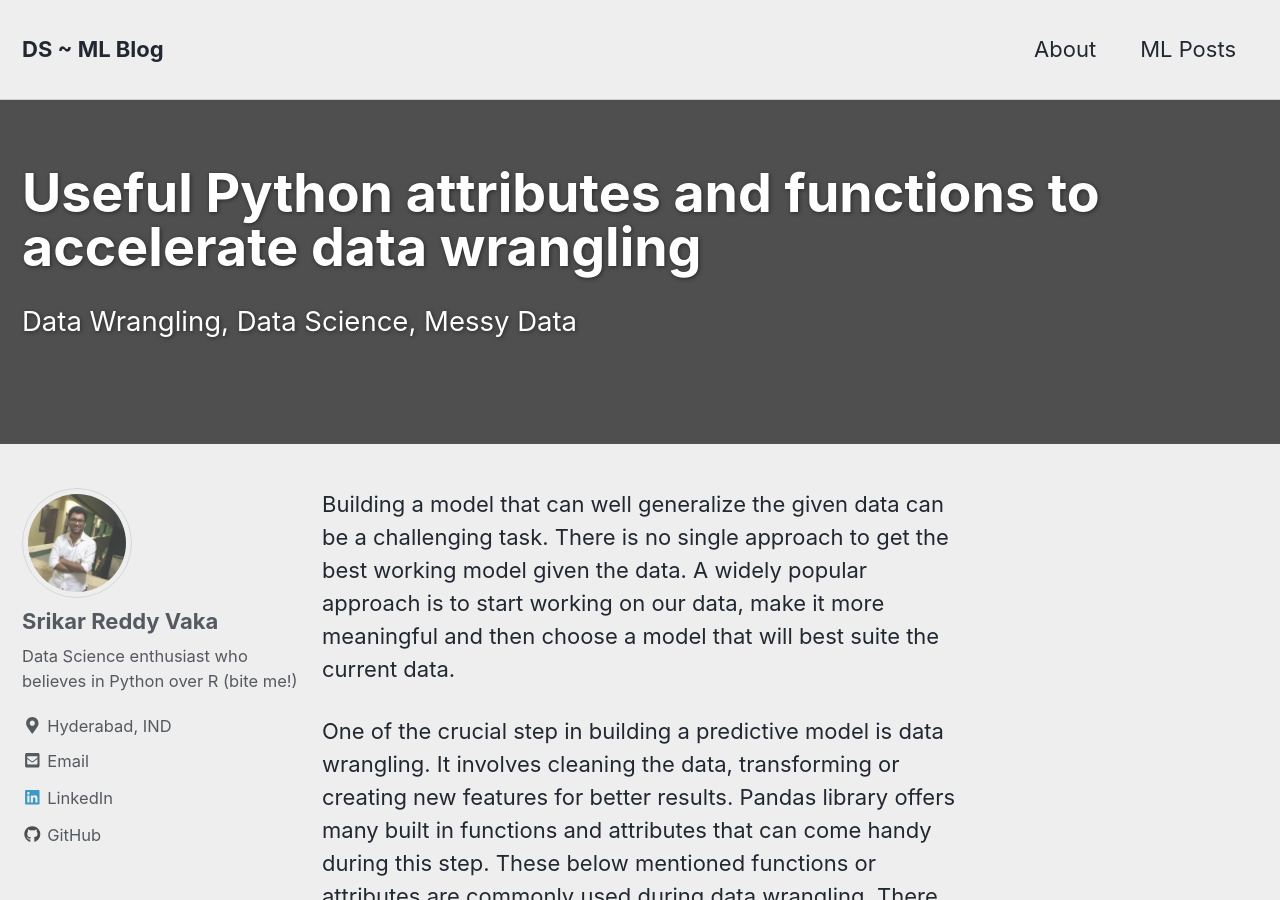
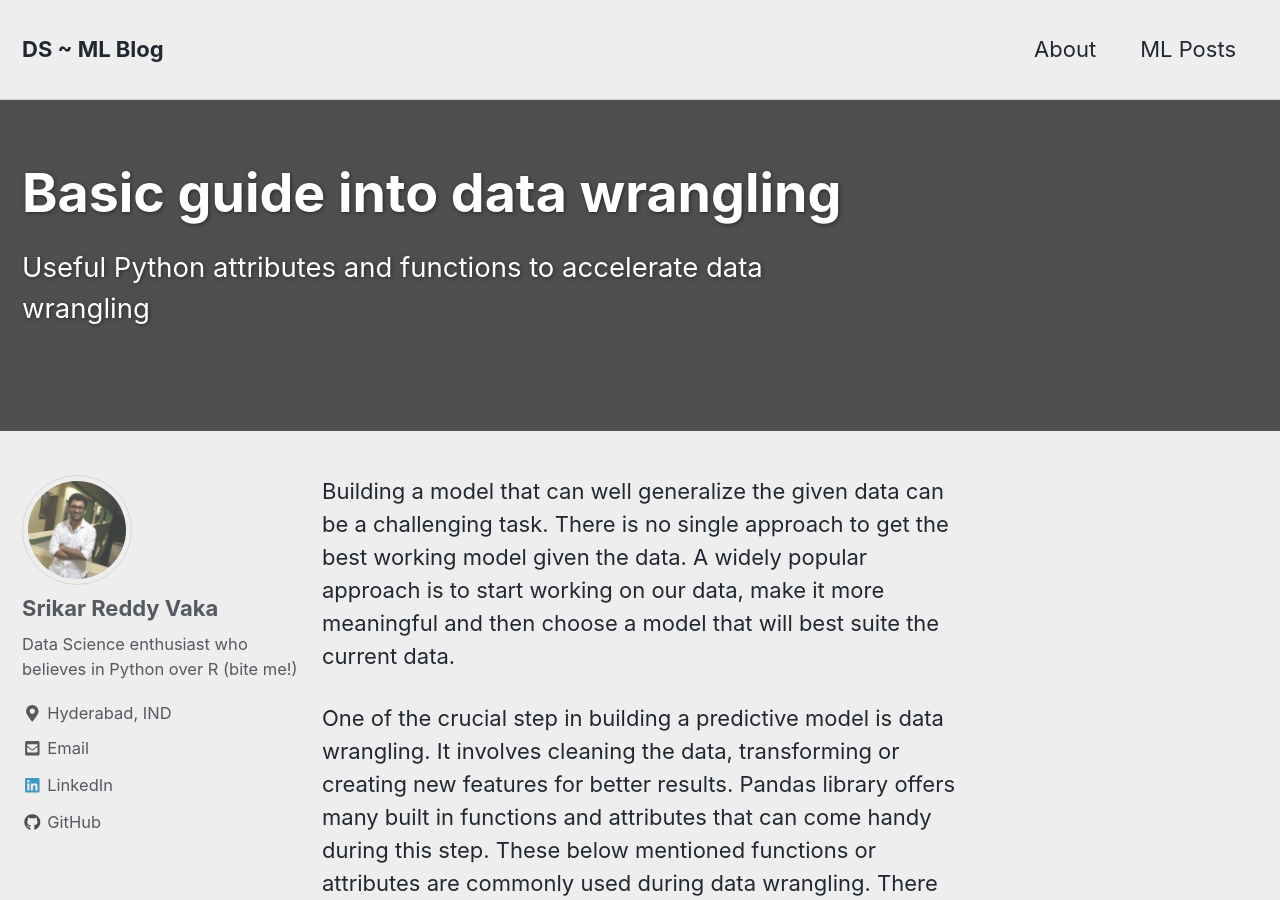
Before and after one commit to srikarvaka/srikarvaka.github.io, a Jekyll site: the page built from _posts/2019-01-09-Few-Python-attributes-and -functions-to-accelerate-data-wrangling-process.md, in a window 1280 px wide and 900 px high. Built offline with Jekyll 4.4.1, drawn with Linux system fonts in a browser that asks for light colours; nearby versions of some CDN libraries; comment, search, counter and statistics services are not loaded; some of the changed text lies outside the part shown.

Commit message:
some changes

```diff
--- a/_posts/2019-01-09-Few-Python-attributes-and -functions-to-accelerate-data-wrangling-process.md
+++ b/_posts/2019-01-09-Few-Python-attributes-and -functions-to-accelerate-data-wrangling-process.md
@@ -1,13 +1,13 @@
 ---
-title: "Useful Python attributes and functions to accelerate data wrangling"
+title: "Basic guide into data wrangling"
 date: 2019-01-12
-tags: [data wrangling, data science, messy data]
+tags: [Data wrangling, Data Science, messy data]
 categories: Data pre-processing
 comments: true
 header:
   overlay_image: "/images/code.png"
   overlay_filter: 0.5
-excerpt: "Data Wrangling, Data Science, Messy Data"
+excerpt: "Useful Python attributes and functions to accelerate data wrangling"
 mathjax: "true"
 ---
 
```
Also changed, not shown: _pages/machinelearning.md (+1 -1 lines), _posts/2019-02-12-PCA.md (+1 -1 lines).
